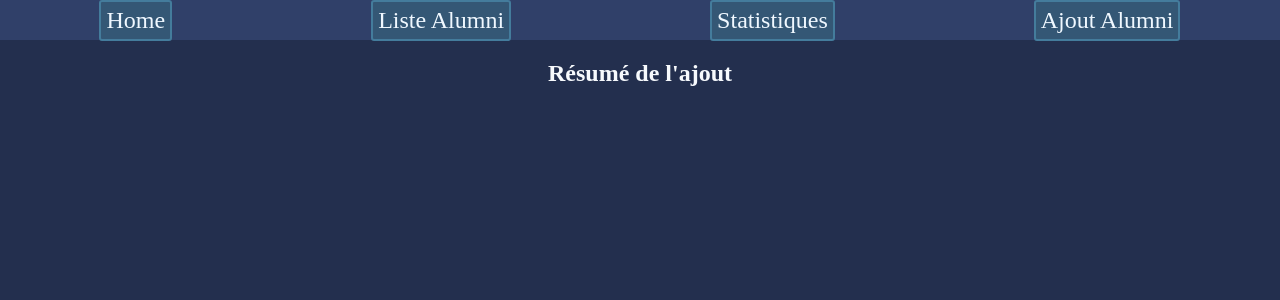
After one commit to Prydwen-kun/FORMATION, a PHP site: page /traitement.php in a window 1280 px wide. The commit adds this page. Shown: the top 300 px of the page. Run offline with PHP 8.4, Linux system fonts and the light colour scheme.

Commit message:
up3
ahah

```diff
--- /dev/null
+++ b/04_php-fondamentaux/tp/exo14Alumni/traitement.php
@@ -0,0 +1,36 @@
+<!DOCTYPE html>
+<html lang="en">
+
+<head>
+    <meta charset="UTF-8">
+    <meta name="viewport" content="width=device-width, initial-scale=1.0">
+    <title>Traitement - Ajout Alumni</title>
+    <link rel="stylesheet" href="style.css">
+    <link rel="stylesheet" href="traitementStyle.css">
+</head>
+
+<body>
+    <header>
+        <nav class="main_nav">
+            <a href="index.php">Home</a>
+            <a href="index.php">Liste Alumni</a>
+            <a href="index.php">Statistiques</a>
+            <a href="ajoutAlumni.php">Ajout Alumni</a>
+        </nav>
+    </header>
+    <section class="container">
+        <h2>Résumé de l'ajout</h2>
+        <?php
+        foreach ($_POST as $key => $value) {
+            if (!is_array($value)) {
+                echo '<p>' . $key . ' : ' . $value . '</p>';
+            } else {
+                echo '<p>array</p>';
+            }
+        }
+        ?>
+    </section>
+
+</body>
+
+</html>
--- /dev/null
+++ b/04_php-fondamentaux/tp/exo14Alumni/traitementStyle.css
@@ -0,0 +1,20 @@
+p{
+    background-color: rgb(52, 87, 117);
+    border: 2px solid rgb(79, 131, 177);
+    border-radius: 3px;
+    margin-top: 5px;
+    padding: 10px;
+    font-size: 20px;
+    font-family: sans-serif;
+    width: 400px;
+    text-wrap: wrap;
+}
+
+h2{
+    width: min-content;
+    text-wrap: nowrap;
+}
+
+.container{
+    align-items: center;
+}
```
Also changed, not shown: 04_php-fondamentaux/tp/exo14Alumni/ajoutAlumni.php (+15 -15 lines).
